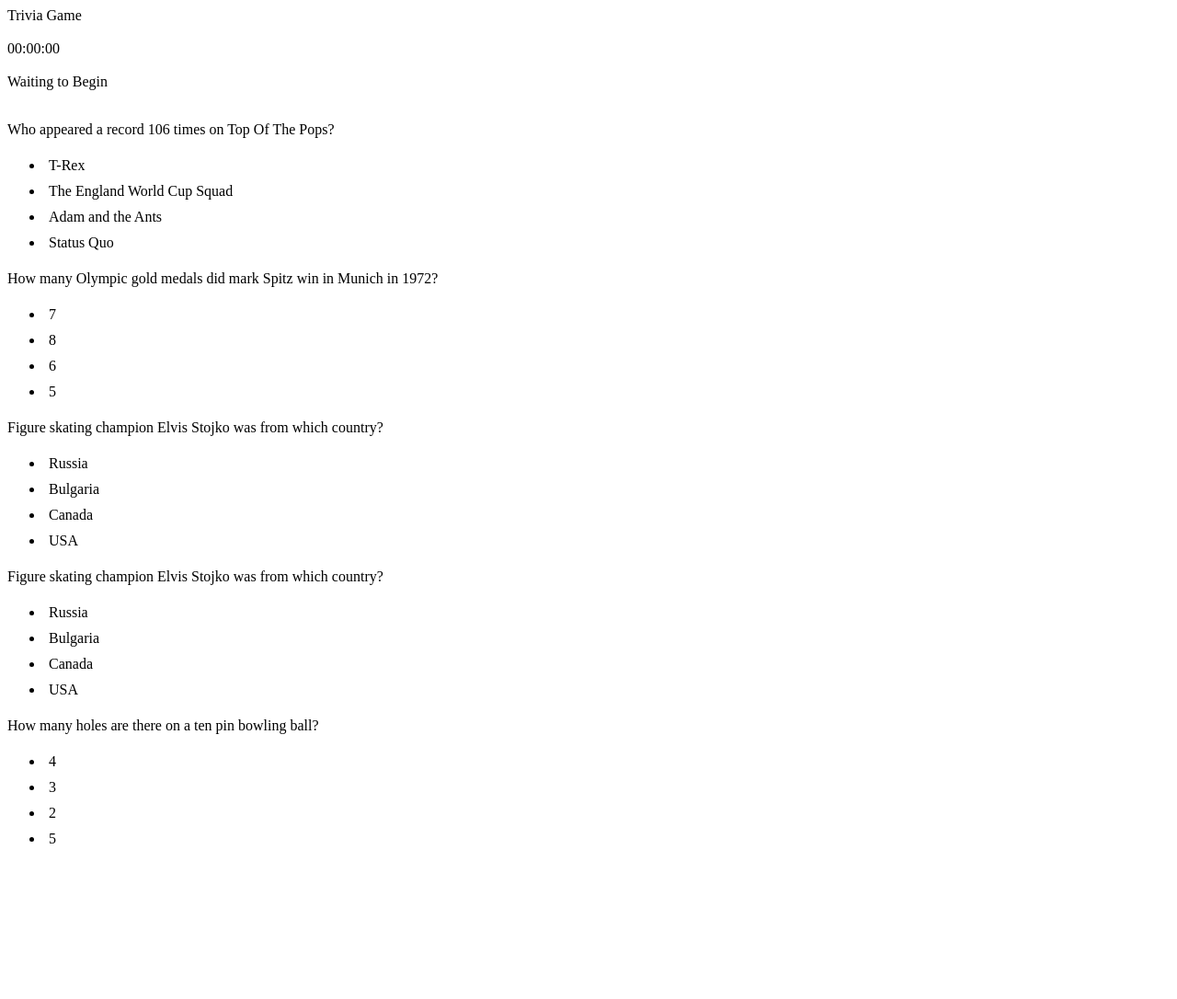
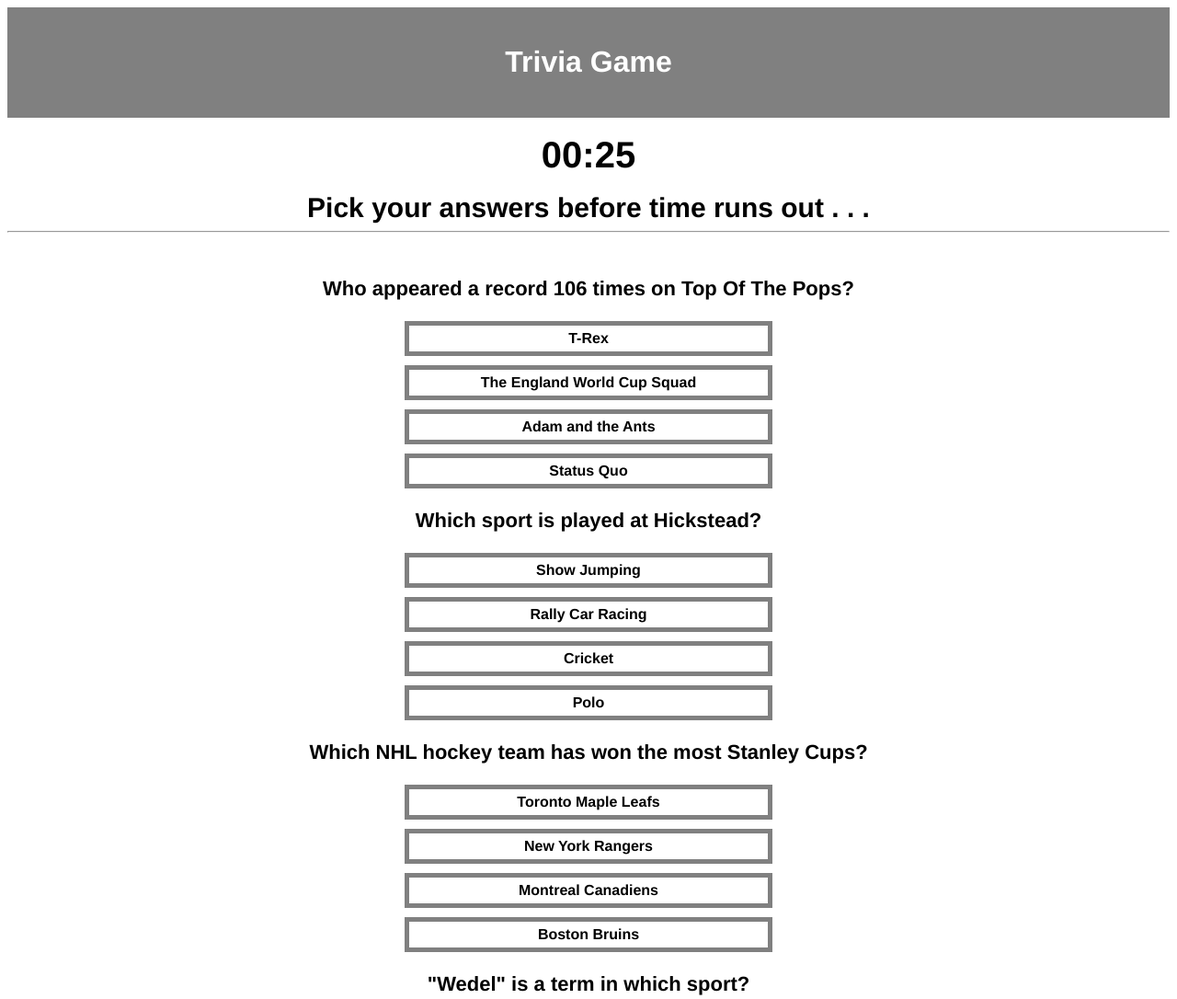
Before and after one commit to pdmonge/TriviaGame, a plain HTML site: page index.html in a window 1280 px wide. Shown: the top 1086 px of the page at 92% size. Before the commit the page ends 942 px from the top, so only its background shows below. Drawn offline with nearby package versions, Linux system fonts and the light colour scheme.

Commit message:
Complete and Functioning

```diff
--- a/css/style.css
+++ b/css/style.css
@@ -1,7 +1,50 @@
 * {
 	/*background: rgba(112,112,112,0.5);*/
 }
-
+body {
+	font-family: Helvetica;
+	text-align: center;
+}
+header {
+	color: white;
+	background: grey;
+	padding: 20px 0px;
+}
+div p {
+	font-weight: bold;
+	font-size: 22px;
+}
+ul {
+	list-style-type: none;
+	margin: 0 auto;
+	padding: 0;
+	width: 80%;
+	max-width: 400px;
+}
+hr {
+	height: 5px solid lightgrey;
+}
 li {
 	padding: 5px;
+	border: 5px solid grey;
+	margin: 10px auto;
+	font-weight: bold;
 }
+li:hover {
+	box-shadow: 5px 5px 2px darkgrey;
+	background: lightgreen;
+}
+.selection {
+	background: black;
+	color: white;
+	box-shadow: 5px 5px 2px orange;
+}
+
+#timer {
+	font-weight: bold;
+	font-size: 40px;
+}
+#announce {
+	font-weight: bold;
+	font-size: 30px;
+}
--- a/index.html
+++ b/index.html
@@ -6,11 +6,12 @@
 </head>
 <body>
 
-	<header>Trivia Game</header>
+	<header><h1>Trivia Game</h1></header>
 	<br>
-	<div id="timer">00:00:00</div>
+	<div id="timer">00:00</div>
 	<br>
-	<div id="anounce">Waiting to Begin</div>
+	<div id="announce">Pick your answers before time runs out . . .</div>
+	<hr>
 	<br>
 	<div id="questions">
 		<div id="q1">
--- a/javascript/trivia.js
+++ b/javascript/trivia.js
@@ -59,27 +59,75 @@
 	{Question: 'A "Miller" is a move in which sport?',
 		Answers: ['Trampolining','Diving','Chess','Ice Hockey']},
 	{Question: 'Who was dubbed the Elephant Man?',
-		Answers: ['John Merrick','John McCririck ','John McEnroe','John Martin']},
+		Answers: ['John Merrick','John McCririck','John McEnroe','John Martin']},
 	{Question: 'Duchess is a cat in which film?',
-		Answers: ['Aristocats','Lethal Weapon','101 Dalmatians','Men In Black']},
+		Answers: ['Aristocats','Lethal Weapon','101 Dalmatians','Men In Black']},
 	{Question: 'Which of the following was not a character in Disney'+"'"+'s Pocahontas?',
 		Answers: ['Mooky','Flit','Chief Powhatan','Lon']}];
 
 var gameQuestions = [];
 var maxQuestions = 5;
-var timeLimit = 120; // Game time limit in seconds
+var timeLimit = 30; // Game time limit in seconds
 var questionsDiv;
+
+function timeConverter(t) {
+// Formats time in seconds to mm:ss
+// does not work for hours
+  var minutes = Math.floor(t / 60);
+  var seconds = t - (minutes * 60);
+
+  if (seconds < 10) {
+    seconds = "0" + seconds;
+  }
+
+  if (minutes === 0) {
+    minutes = "00";
+  }
+  else if (minutes < 10) {
+    minutes = "0" + minutes;
+  }
+  return minutes + ":" + seconds;
+}
+
+function checkAnswers() {
+	var numRight = 0;
+	var numWrong = 0;
+	var qAndAList = questionsDiv.children('div');
+	var statsHtml = $('<div>');
+	var p1 = $('<p>');
+	var p2 = $('<p>');
+
+	for (var i = 0,len=qAndAList.length; i < len; i++) {
+		var answerText = qAndAList.eq(i).children('ul').children('.selection').text()
+
+		if (answerText === gameQuestions[i].Answers[0]) {
+			numRight++;
+		}	else {
+			numWrong++;
+		}
+	}
+
+	p1.text('Right Answers: '+numRight);
+	statsHtml.append(p1);
+	p2.text('Wrong Answers: '+numWrong);
+	statsHtml.append(p2);
+	$('#announce').append(statsHtml);
+	questionsDiv.empty();
+}
 
 $(document).ready(function() {
 	questionsDiv = $("#questions");
 	questionsDiv.empty();
 
+	// randomly pick a number of questions specified by maxQuestions
 	for (var i = 0; i < maxQuestions; i++) {
-		// randomly pick a number of questions specified by maxQuestions
-		gameQuestions.push(questions[Math.floor(Math.random()*questions.length)]);
+		randomIndex = Math.floor(Math.random()*questions.length)
+		gameQuestions.push(questions[randomIndex]);
+		questions.splice(randomIndex, 1); // prevent duplicates by removing selected questions
 	}
-	console.log(gameQuestions);
-	for (i in gameQuestions) {
+
+	// Add the selected questions and answers to the HTML page
+	for (var i = 0,len = gameQuestions.length; i < len; i++) {
 		var newHtml = $('<div>');
 		var tempAnswers = gameQuestions[i].Answers.slice();
 		newHtml.attr('id','q'+i);
@@ -90,18 +138,30 @@
 
 		// Shuffle the answers for display
 		tempAnswers.sort(function(a, b){return 0.5 - Math.random()});
-		for (i in tempAnswers) {
+		for (var j = 0,len2=tempAnswers.length; j < len2; j++) {
 			var listItem = $('<li>');
-			listItem.text(tempAnswers[i]);
+			listItem.attr('id','q'+i+'a'+j);
+			listItem.text(tempAnswers[j]);
 			list.append(listItem);
 		}
-
 		newHtml.append(list);
 		questionsDiv.append(newHtml);
 	}
 
+	$('li').click(function(event){
+		$(this).addClass('selection');
+		$(this).siblings().removeClass('selection');
+	});
 
-
-
+	var aTimer = setInterval(function(){
+		if (timeLimit > 0) {
+			timeLimit--;
+			$('#timer').text(timeConverter(timeLimit));
+		} else {
+			$('#announce').text('Time'+"'"+'s Up!');
+			clearInterval(aTimer);
+			checkAnswers();
+		}
+	},1000);
 
 });
```
